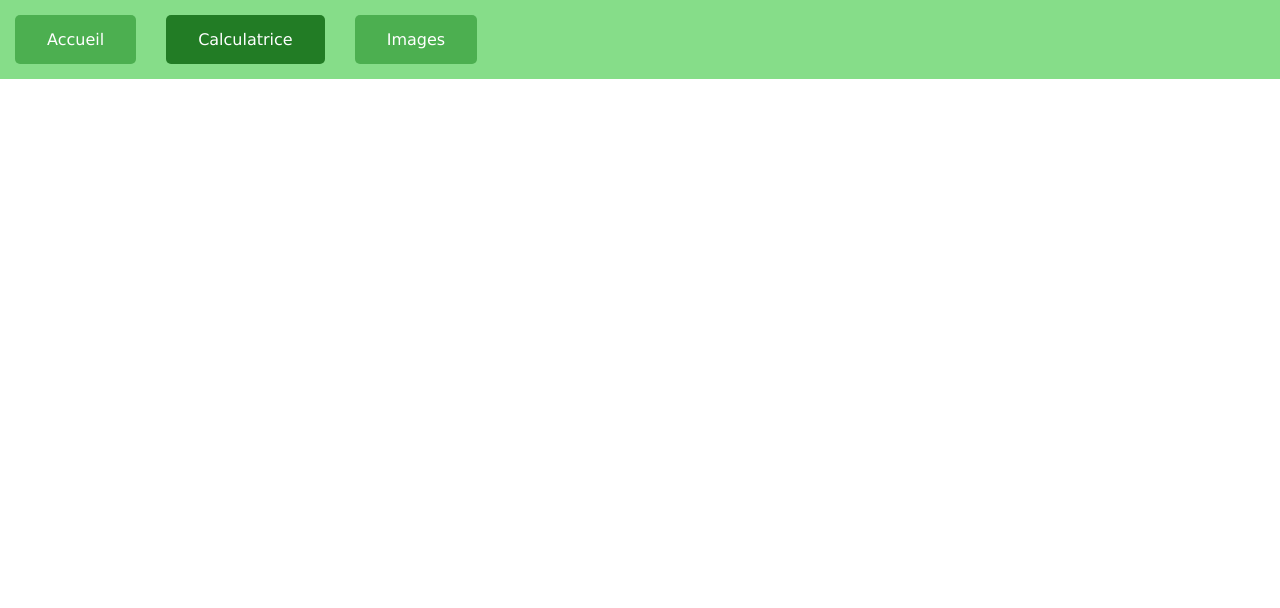
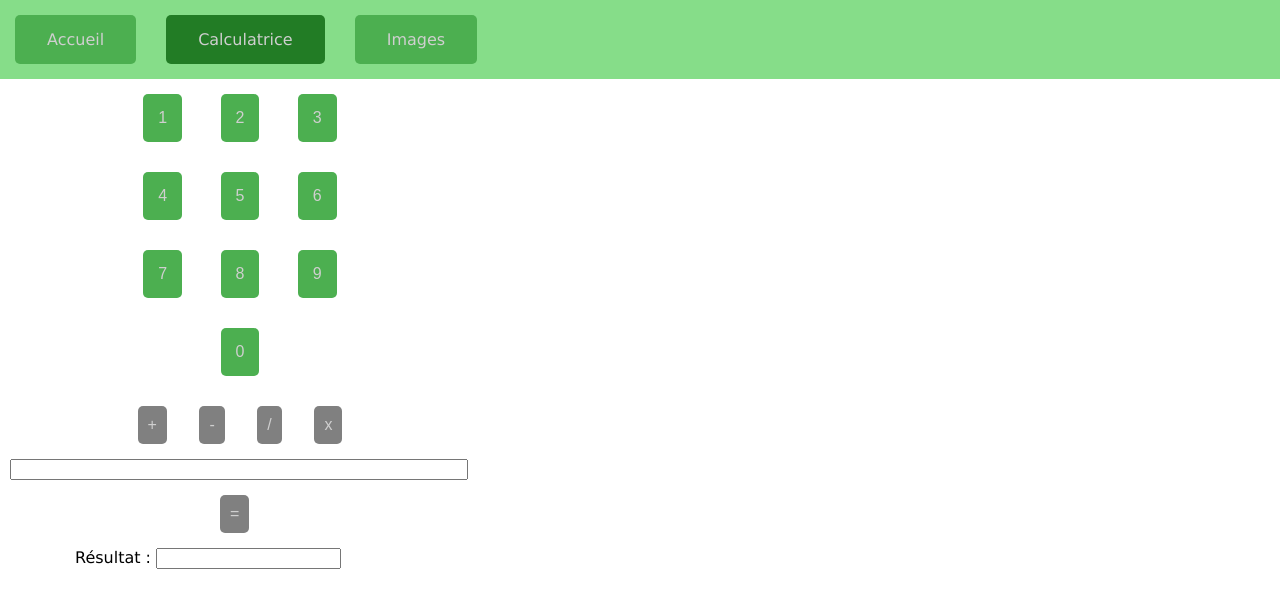
Before and after one commit to Stormald/AlternanceJavaScript, a plain HTML site: page pages/calculatrice.html in a window 1280 px wide. Drawn offline with Linux system fonts and the light colour scheme.

Commit message:
Ajout calculatrice à une opération

```diff
--- a/pages/calculatrice.html
+++ b/pages/calculatrice.html
@@ -7,6 +7,7 @@
     <title>Calculatrice</title>
     <link href="../styles/commun.css" rel="stylesheet"/>
     <link href="../styles/calculatrice.css" rel="stylesheet"/>
+    <script src="../scripts/calculatrice.js" async></script>
 </head>
 <body>
     <div id="menu">
@@ -16,5 +17,34 @@
 
         <a href="./images.html" class="button">Images</a>
     </div>
+    <div class="flex-nombres">
+        <button value="1" onclick="ajouterChiffre(this.value)" class="button-nombres">1</button>
+        <button value="2" onclick="ajouterChiffre(this.value)" class="button-nombres">2</button>
+        <button value="3" onclick="ajouterChiffre(this.value)" class="button-nombres">3</button>
+        <button value="4" onclick="ajouterChiffre(this.value)" class="button-nombres">4</button>
+        <button value="5" onclick="ajouterChiffre(this.value)" class="button-nombres">5</button>
+        <button value="6" onclick="ajouterChiffre(this.value)" class="button-nombres">6</button>
+        <button value="7" onclick="ajouterChiffre(this.value)" class="button-nombres">7</button>
+        <button value="8" onclick="ajouterChiffre(this.value)" class="button-nombres">8</button>
+        <button value="9" onclick="ajouterChiffre(this.value)" class="button-nombres">9</button>
+        <button value="0" onclick="ajouterChiffre(this.value)" class="button-nombres">0</button>
+    </div>
+    <div class="flex-operateurs">
+        <button value="+" onclick="ajouterOperateur(this.value)" class="button-operateurs">+</button>
+        <button value="-" onclick="ajouterOperateur(this.value)" class="button-operateurs">-</button>
+        <button value="/" onclick="ajouterOperateur(this.value)" class="button-operateurs">/</button>
+        <button value="x" onclick="ajouterOperateur(this.value)" class="button-operateurs">x</button>
+    </div>
+    <div>
+        <input type="text" id="calcul" name="calcul">
+    </div>
+    <div>
+        <button onclick="calculer(calcul.value)" type="submit" class="button-operateurs" id="egale" name="egale">=</button>
+    </div>
+    <div id="reponse">
+        <label for="resultat">Résultat : </label>
+        <input type="text" id="resultat" name="resultat" readonly>
+    </div>
+
 </body>
 </html>
--- a/scripts/calculatrice.js
+++ b/scripts/calculatrice.js
@@ -0,0 +1,32 @@
+let ajouterChiffre = (num) =>{
+    let calcul = document.querySelector("#calcul");
+    calcul.value+=num;
+    console.log(num);
+}
+
+let ajouterOperateur = (ope) =>{
+    let calcul = document.querySelector("#calcul");
+    calcul.value+=ope;
+    console.log(ope);
+}
+
+let calculer = (calcul) =>{
+    let nombresArray = [];
+    let resultat = document.querySelector("#resultat");
+    if(calcul.includes("+")){
+        nombresArray = calcul.split("+");
+        resultat.value = +nombresArray[0] + +nombresArray[1];
+    } else if(calcul.includes("-")){
+        nombresArray = calcul.split("-");
+        resultat.value = +nombresArray[0] - +nombresArray[1];
+    } else if(calcul.includes("/")){
+        nombresArray = calcul.split("/");
+        resultat.value = +nombresArray[0] / +nombresArray[1];
+    } else if(calcul.includes("x")){
+        nombresArray = calcul.split("x");
+        resultat.value = +nombresArray[0] * +nombresArray[1];
+    }
+    else{
+        resultat.value ="Opérateur incorrect";
+    }
+}
--- a/styles/calculatrice.css
+++ b/styles/calculatrice.css
@@ -0,0 +1,54 @@
+.flex-nombres{
+    display: flex;
+    flex-flow: row wrap;
+    justify-content:space-evenly;
+    width: 240px;
+    margin-left: 120px;
+}
+
+.button-nombres {
+    background-color: #4CAF50; /* Green */
+    border: none;
+    color: rgb(207, 207, 207);
+    padding: 15px 15px;
+    margin: 15px;
+    text-align: center;
+    text-decoration: none;
+    display: inline-block;
+    font-size: 16px;
+    border-radius: 5px;
+}
+
+.flex-operateurs{
+    display: flex;
+    flex-flow: row wrap;
+    justify-content:space-evenly;
+    width: 240px;
+    margin-left: 120px;
+}
+
+.button-operateurs {
+    background-color: grey; /* Green */
+    border: none;
+    color: rgb(207, 207, 207);
+    padding: 10px 10px;
+    margin: 15px;
+    text-align: center;
+    text-decoration: none;
+    display: inline-block;
+    font-size: 16px;
+    border-radius: 5px;
+}
+
+#calcul{
+    margin-left: 10px;
+    width: 450px;
+}
+
+#egale{
+    margin-left: 220px;
+}
+
+#reponse{
+    margin-left: 75px;
+}
--- a/styles/commun.css
+++ b/styles/commun.css
@@ -17,7 +17,7 @@ body{
 .button {
     background-color: #4CAF50; /* Green */
     border: none;
-    color: white;
+    color: rgb(207, 207, 207);
     padding: 15px 32px;
     margin: 15px;
     text-align: center;
```
